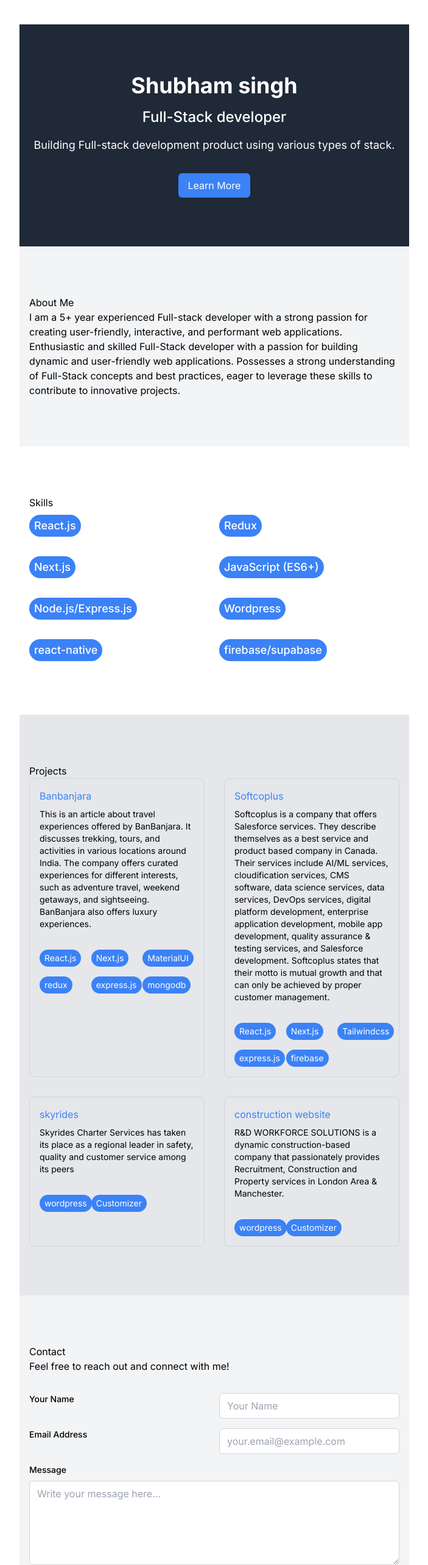
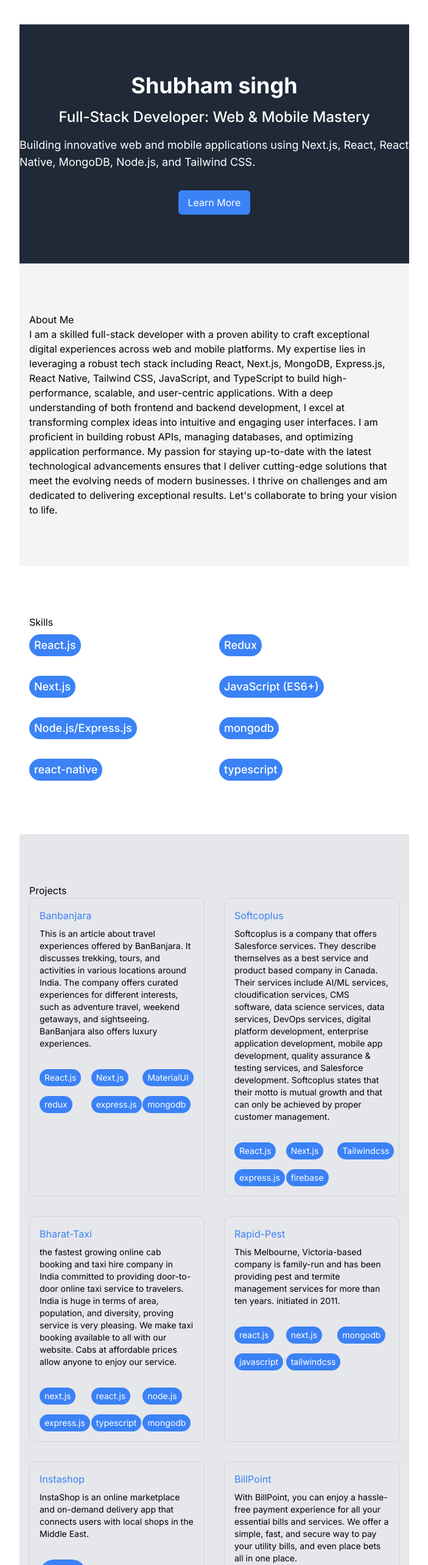
Before and after one commit to shubhamsingh2468/React-portfolio, a Next.js app: page / in a window 1280 px wide. Shown: the top 2566 px of the page at 61% size, without its empty margins (288-991 px from the left). Built offline with nearby package versions, Linux system fonts and the light colour scheme.

Commit message:
ten commit

```diff
--- a/app/components/AboutMe.js
+++ b/app/components/AboutMe.js
@@ -6,9 +6,11 @@ const AboutMe = () => {
       <div className="container mx-auto px-4 max-w-2xl">
         <h2>About Me</h2>
         <p>
-          I am a 5+ year experienced Full-stack developer with a strong
-          passion for creating user-friendly, interactive, and performant web applications.
-          Enthusiastic and skilled Full-Stack developer with a passion for building dynamic and user-friendly web applications. Possesses a strong understanding of Full-Stack concepts and best practices, eager to leverage these skills to contribute to innovative projects.
+        I am a skilled full-stack developer with a proven ability to craft exceptional digital experiences across web and mobile platforms. My expertise lies in leveraging a robust tech stack including React, Next.js, MongoDB, Express.js, React Native, Tailwind CSS, JavaScript, and TypeScript to build high-performance, scalable, and user-centric applications.
+
+With a deep understanding of both frontend and backend development, I excel at transforming complex ideas into intuitive and engaging user interfaces. I am proficient in building robust APIs, managing databases, and optimizing application performance. My passion for staying up-to-date with the latest technological advancements ensures that I deliver cutting-edge solutions that meet the evolving needs of modern businesses.
+
+I thrive on challenges and am dedicated to delivering exceptional results. Let's collaborate to bring your vision to life.
         </p>
       </div>
     </section>
--- a/app/components/Hero.js
+++ b/app/components/Hero.js
@@ -4,8 +4,8 @@ const Hero = () => {
   return (
     <section className="hero bg-gray-800 text-white py-20 flex flex-col items-center justify-center">
       <h1 className="text-4xl font-bold mb-4">Shubham singh</h1>
-      <h2 className="text-2xl font-medium mb-4">Full-Stack developer</h2>
-      <p className="text-lg mb-8">Building Full-stack development product using various types of stack.</p>
+      <h2 className="text-2xl font-medium mb-4">Full-Stack Developer: Web & Mobile Mastery</h2>
+      <p className="text-lg mb-8">Building innovative web and mobile applications using Next.js, React, React Native, MongoDB, Node.js, and Tailwind CSS.</p>
       <a href="#about-me" className="px-4 py-2 bg-blue-500 hover:bg-blue-700 text-white rounded-md">Learn More</a>
     </section>
   );
--- a/app/components/Projects.js
+++ b/app/components/Projects.js
@@ -15,17 +15,30 @@ const projects = [
     link: 'https://softcoplus7-website.vercel.app/',
   },
   {
-    title: 'skyrides',
-    description: 'Skyrides Charter Services has taken its place as a regional leader in safety, quality and customer service among its peers',
-    technologies: ['wordpress', 'Customizer'],
-    link: 'https://skyrides.in/',
+    title: 'Bharat-Taxi',
+    description: 'the fastest growing online cab booking and taxi hire company in India committed to providing door-to-door online taxi service to travelers. India is huge in terms of area, population, and diversity, proving service is very pleasing. We make taxi booking available to all with our website. Cabs at affordable prices allow anyone to enjoy our service.',
+    technologies: ['next.js', 'react.js', 'node.js', 'express.js', 'typescript','mongodb'],
+    link: 'https://www.bharattaxi.com/',
   },
 
   {
-    title: 'construction website',
-    description: 'R&D WORKFORCE SOLUTIONS is a dynamic construction-based company that passionately provides Recruitment, Construction and Property services in London Area & Manchester.',
-    technologies: ['wordpress', 'Customizer'],
-    link: 'https://rndworkforce.uk/',
+    title: 'Rapid-Pest',
+    description: 'This Melbourne, Victoria-based company is family-run and has been providing pest and termite management services for more than ten years. initiated in 2011.',
+    technologies: ['react.js', 'next.js', 'mongodb', 'javascript', 'tailwindcss'],
+    link: 'https://www.rapidpestcontrolmelbourne.com.au/',
+  },
+  {
+    title: 'Instashop',
+    description: 'InstaShop is an online marketplace and on-demand delivery app that connects users with local shops in the Middle East.',
+    technologies: ['React-native', 'firebase', 'javascript', 'tailwindcss'],
+    link: 'https://play.google.com/store/apps/details?id=com.stedor.instashop&hl=en_IN',
+  },
+
+  {
+    title: 'BillPoint',
+    description: 'With BillPoint, you can enjoy a hassle-free payment experience for all your essential bills and services. We offer a simple, fast, and secure way to pay your utility bills, and even place bets all in one place.',
+    technologies: ['React-native', 'firebase', 'javascript', 'tailwindcss'],
+    link: 'https://play.google.com/store/apps/details?id=co.billpoint.app&hl=en_IN',
   },
 ];
 
@@ -50,7 +63,7 @@ const Projects = () => {
               )}
               <p className="text-sm mt-2">{project.description}</p>
               {project.technologies && ( // Handle missing technologies gracefully
-                <ul className="technologies grid grid-cols-3 items-center text-sm mt-4">
+                <ul className="technologies grid grid-cols-3 items-center text-sm mt-4 ">
                   {project.technologies.map((tech) => (
                     <li key={tech} className="mr-2 mt-4">
                       <span className="inline-block bg-blue-500 text-white px-2 py-1 rounded-full">{tech}</span>
--- a/app/components/Skills.js
+++ b/app/components/Skills.js
@@ -7,9 +7,9 @@ const Skills = () => {
     'Next.js',
     'JavaScript (ES6+)',
     'Node.js/Express.js',
-    'Wordpress',
+    'mongodb',
     'react-native',
-    'firebase/supabase',
+    'typescript',
 
   ];
 
```
